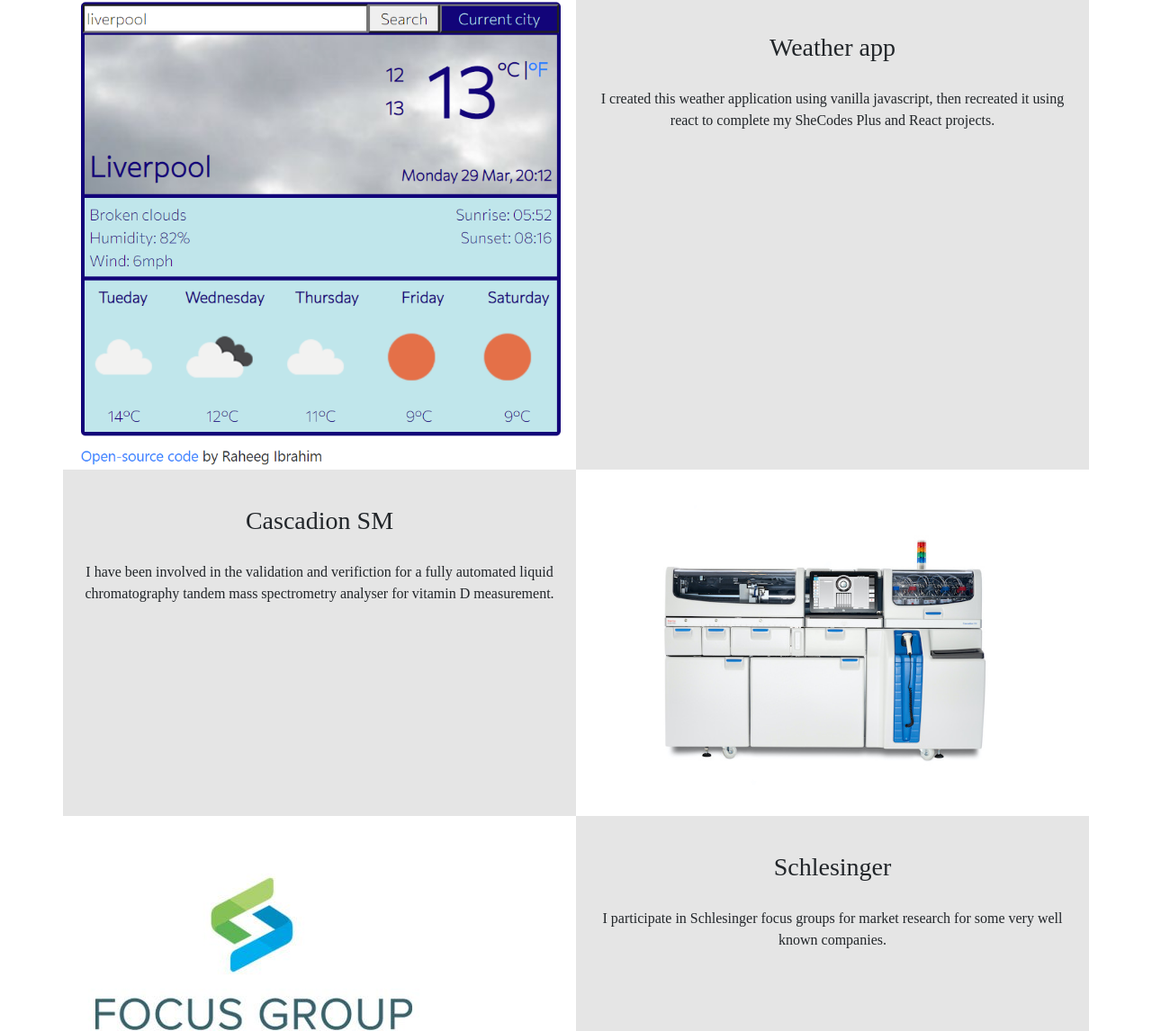
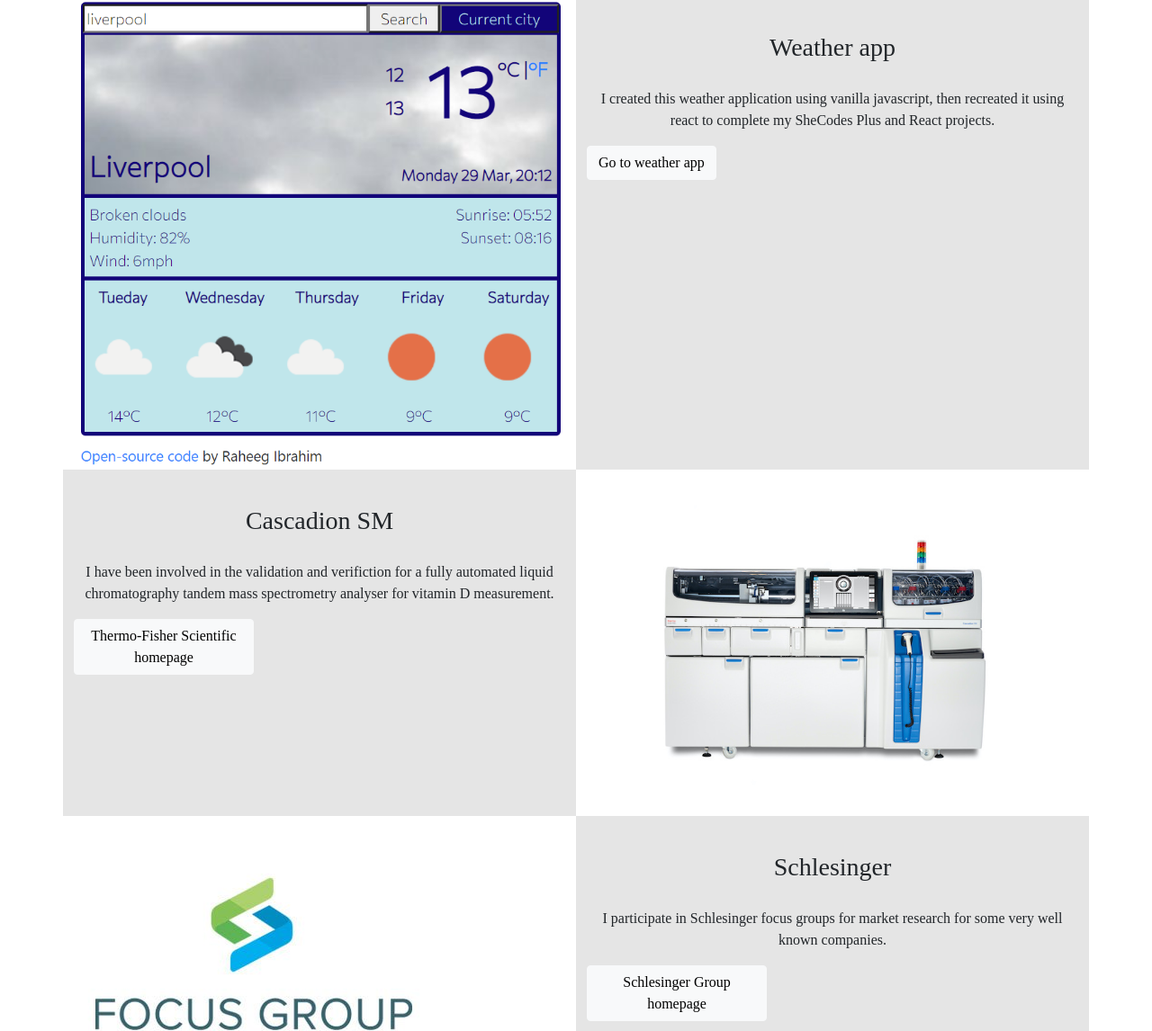
Before and after one commit to raheeeg/Responsive-project, a plain HTML site: page index.html in a window 1280 px wide. Shown: the part 267-1413 px from the top of the page at 90% size. Drawn offline with nearby package versions, Linux system fonts and the light colour scheme; a web font is replaced by a local one.

Commit message:
Responsiveness
Made images responsive and added buttons

```diff
--- a/index.html
+++ b/index.html
@@ -41,11 +41,12 @@
         <h3>Recent Projects...</h3>
             <div class="row">
                 <div class="col-md-6">
-                    <img class="img-fluid" src="images/weather-app.png" alt="Weather App" />
+                    <img class="img-fluid rounded d-sm-none d-md-block" src="images/weather-app.png" alt="Weather App" />
                 </div>
                 <div class="col-md-6 text">
                     <h3>Weather app</h3>
                     <p>I created this weather application using vanilla javascript, then recreated it using react to complete my SheCodes Plus and React projects.</p>
+                    <a href="#" class="btn btn-light">Go to weather app</a>
                 </div>
             </div>
 
@@ -54,9 +55,10 @@
                     <h3>Cascadion SM</h3>
                     <p>I have been involved in the validation and verifiction for a fully automated liquid chromatography tandem mass
                         spectrometry analyser for vitamin D measurement.</p>
+                    <a href="#" class="btn btn-light">Thermo-Fisher Scientific homepage</a>
                 </div>
                 <div class="col-md-6">
-                    <img class="img-fluid" src="images/cascadion.jpg" alt="Cascadion SM Analyser" />
+                    <img class="img-fluid rounded d-sm-none d-md-block" src="images/cascadion.jpg" alt="Cascadion SM Analyser" />
                 </div>
             </div>
 
@@ -64,11 +66,12 @@
 
             <div class="row">
                 <div class="col-md-6">
-                    <img class="img-fluid" src="images/schlesinger.jpg" alt="Schlesinger Logo" />
+                    <img class="img-fluid rounded d-sm-none d-md-block" src="images/schlesinger.jpg" alt="Schlesinger Logo" />
                 </div>
                 <div class="col-md-6 text">
                     <h3>Schlesinger</h3>
                     <p>I participate in Schlesinger focus groups for market research for some very well known companies.</p>
+                    <a href="#" class="btn btn-light">Schlesinger Group homepage</a>
                 </div>
             </div>
     </div>
--- a/src/style.css
+++ b/src/style.css
@@ -36,3 +36,8 @@
   padding: 20px;
   background-color: var(--color-one);
 }
+
+a {
+  max-width: 200px;
+  padding: 10px;
+}
```
